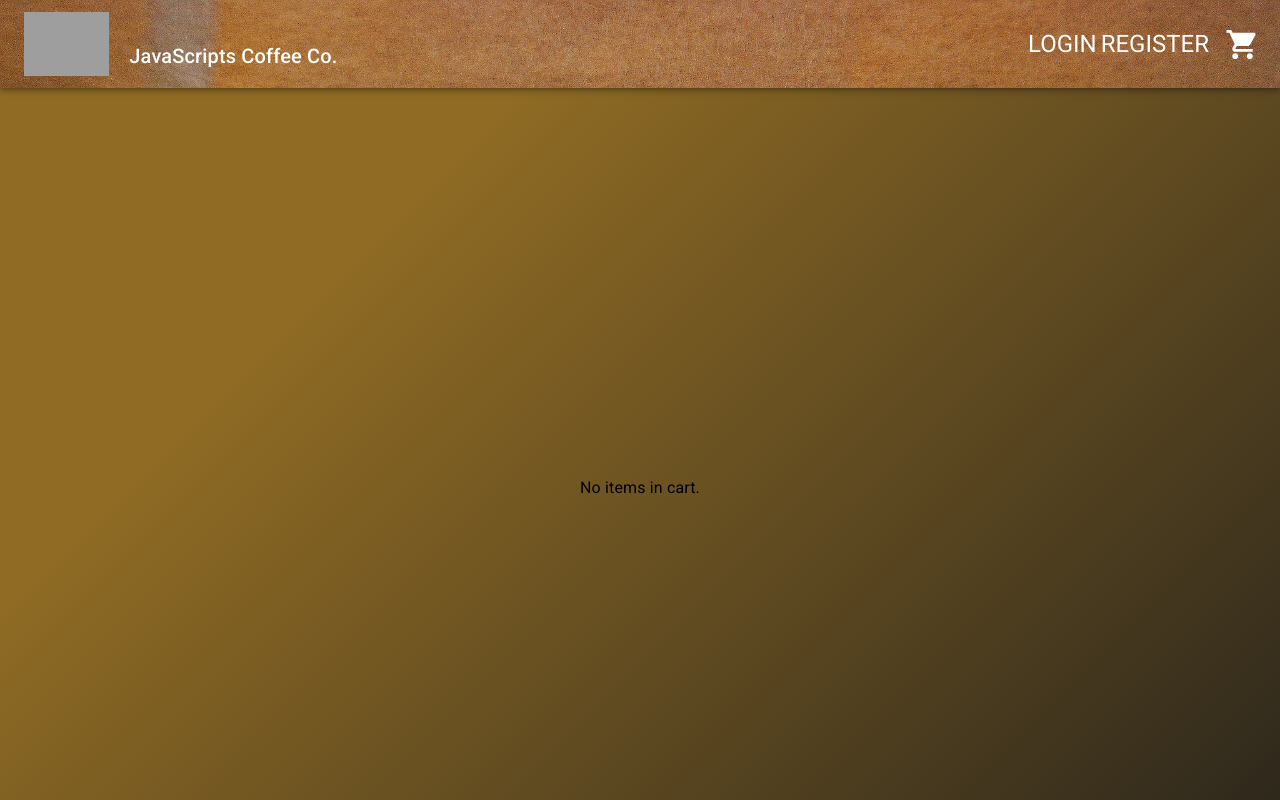
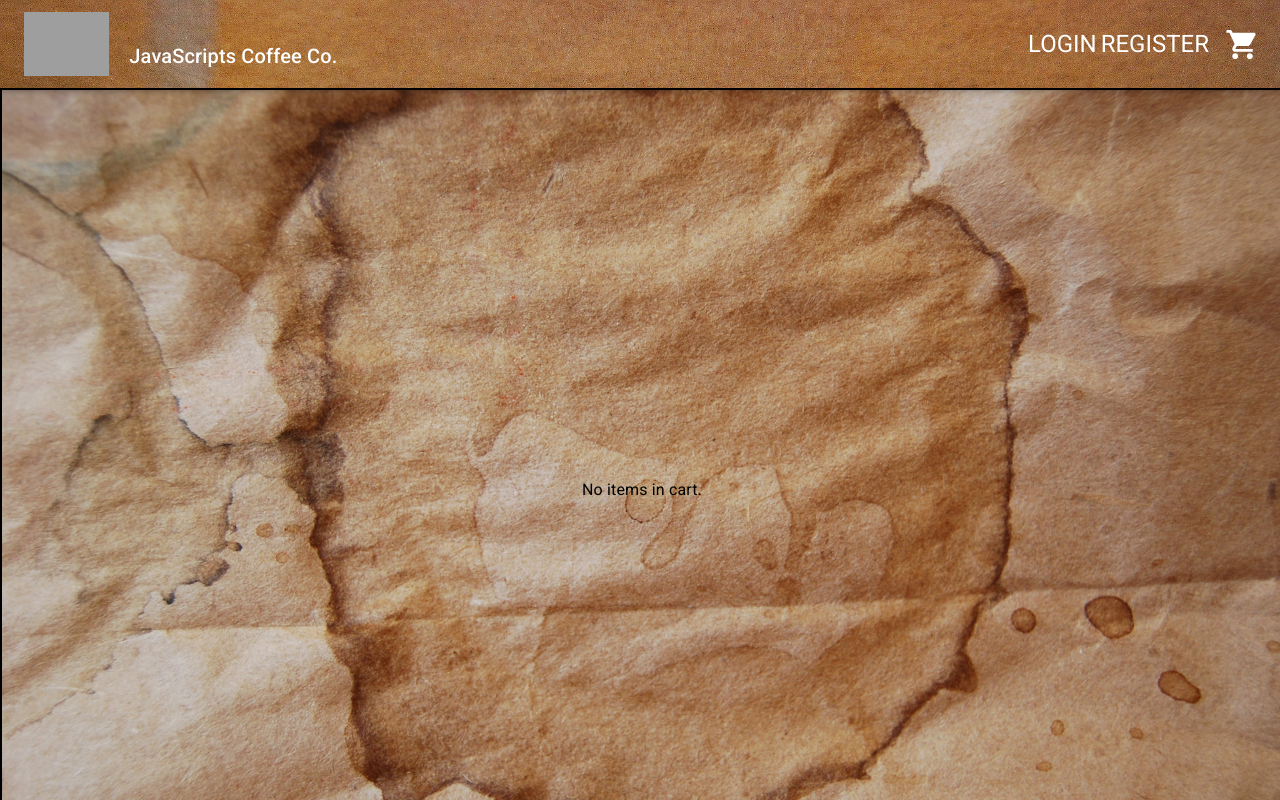
Before and after one commit to JMSONNE/capstone-client, a React (Vite) app: page /cart in a window 1280 px wide. Shown: the top 800 px of the page. Built offline with nearby package versions, Linux system fonts and the light colour scheme; grey boxes are pictures that could not be loaded.

Commit message:
changed spinning circle to actual no items in cart text

```diff
--- a/src/Components/Cart.jsx
+++ b/src/Components/Cart.jsx
@@ -54,7 +54,7 @@ const Cart = () => {
 
     if (!cart) {
         return (
-            <Box sx={{ display: 'flex', justifyContent: 'center', alignItems: 'center', height: '100vh' }}>
+            <Box className='homeBanner' sx={{ display: 'flex', justifyContent: 'center', alignItems: 'center', height: '100vh' }}>
                 <Typography>No items in cart.</Typography>
             </Box>
         );
```
